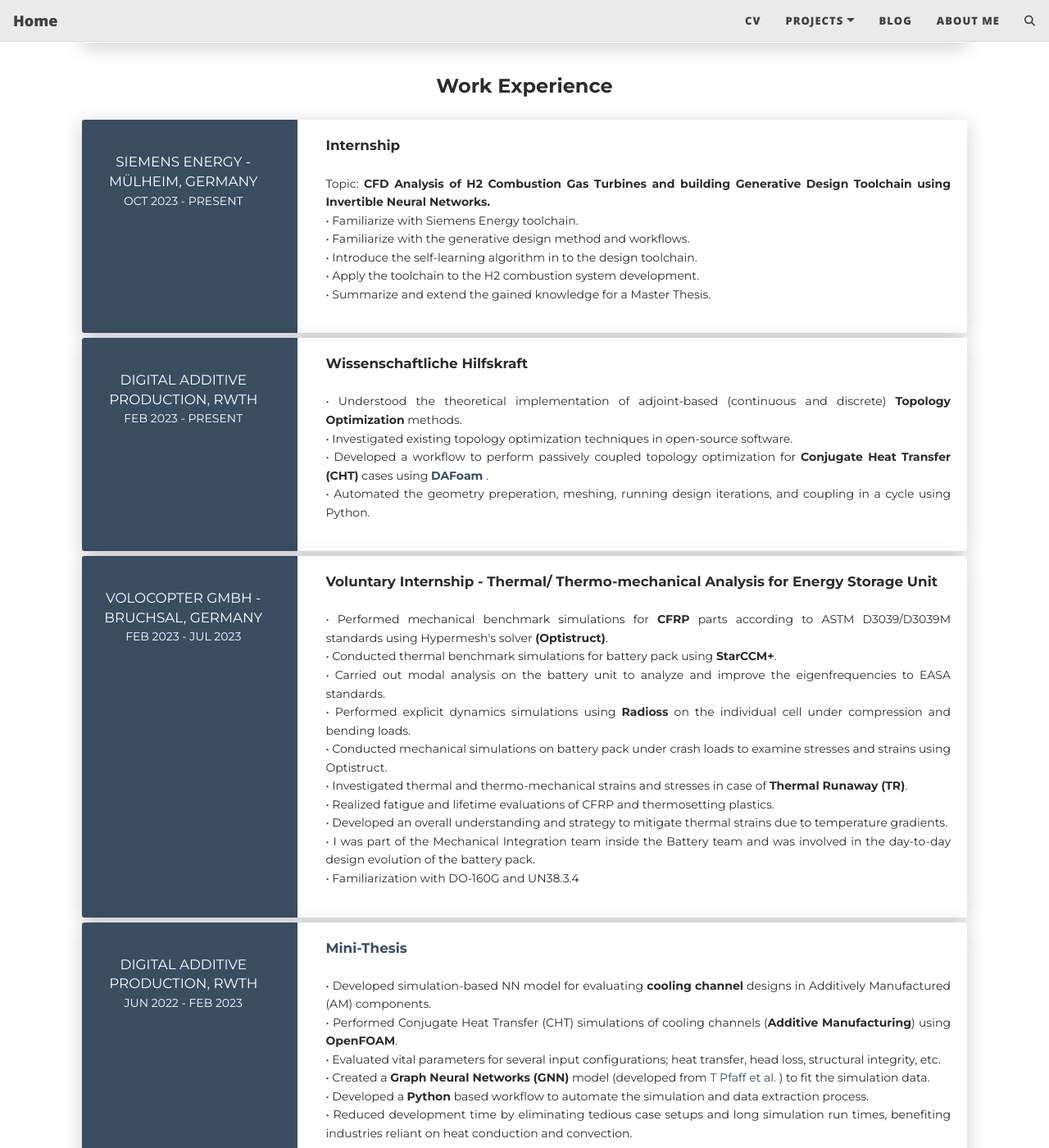
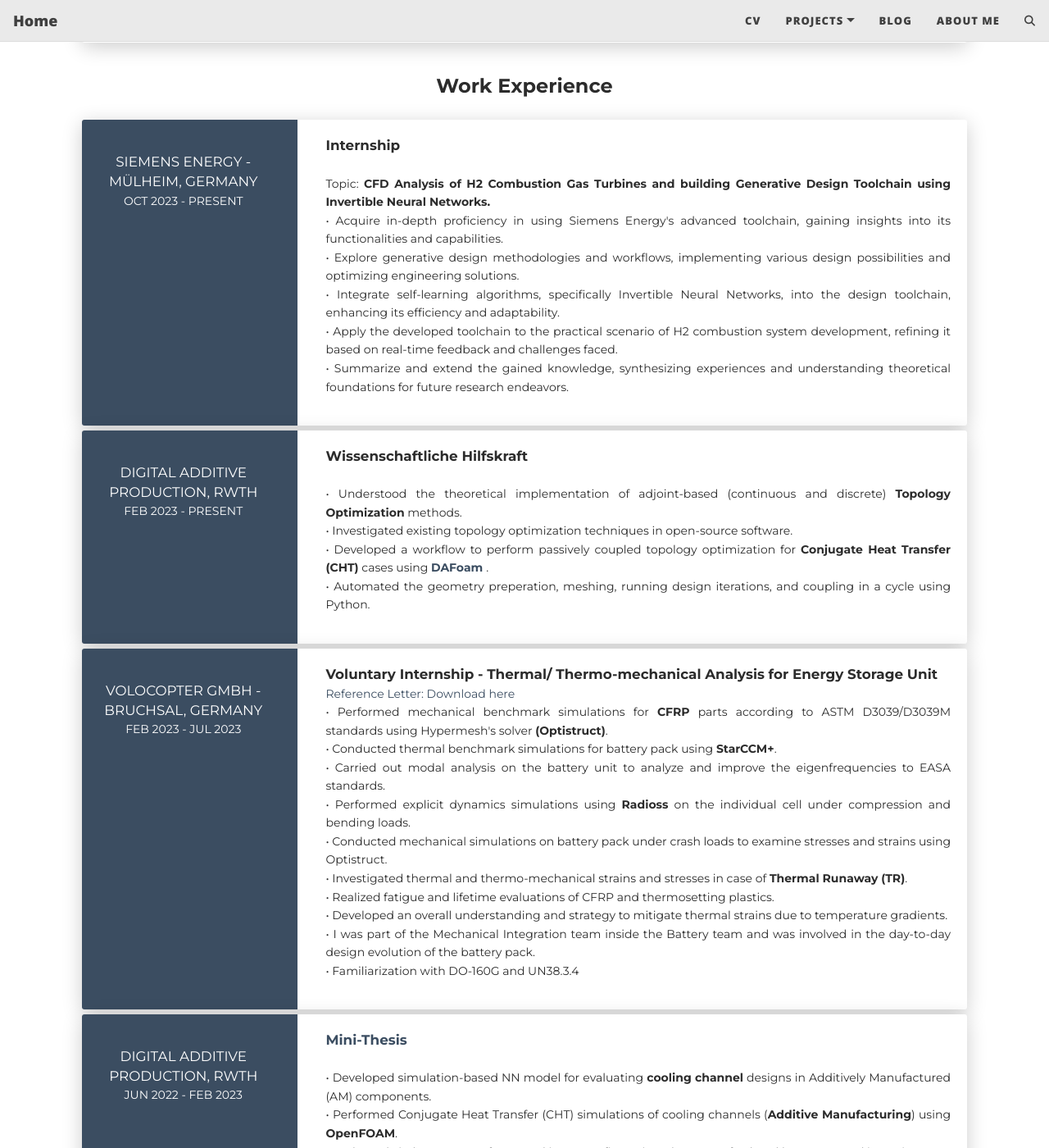
Before and after one commit to sreekar2858/sreekar2858.github.io, a Jekyll site: the page built from cv.md, in a window 1280 px wide and 1400 px high, scrolled down 929 px. Shown: the whole window at 82% size. Built offline with Jekyll 4.4.1, drawn with Linux system fonts in a browser that asks for light colours; nearby versions of some CDN libraries; comment, search, counter and statistics services are not loaded.

Commit message:
added skill evaluations and volocopter reference

```diff
--- a/cv.md
+++ b/cv.md
@@ -109,11 +109,17 @@
             <div class="h5"><strong>Internship</strong></div>
             <p><br>
                 Topic: <strong>CFD Analysis of H2 Combustion Gas Turbines and building Generative Design Toolchain using Invertible Neural Networks.</strong><br>
-                • Familiarize with Siemens Energy toolchain.<br>
+                • Acquire in-depth proficiency in using Siemens Energy's advanced toolchain, gaining insights into its functionalities and capabilities.<br>
+                • Explore generative design methodologies and workflows, implementing various design possibilities and optimizing engineering solutions.<br>
+                • Integrate self-learning algorithms, specifically Invertible Neural Networks, into the design toolchain, enhancing its efficiency and adaptability.<br>
+                • Apply the developed toolchain to the practical scenario of H2 combustion system development, refining it based on real-time feedback and challenges faced.<br>
+                • Summarize and extend the gained knowledge, synthesizing experiences and understanding theoretical foundations for future research endeavors.<br>
+                <!-- • Familiarize with Siemens Energy toolchain.<br>
                 • Familiarize with the generative design method and workflows.<br>
                 • Introduce the self-learning algorithm in to the design toolchain.<br>
                 • Apply the toolchain to the H2 combustion system development.<br>
-                • Summarize and extend the gained knowledge for a Master Thesis.</p>
+                • Summarize and extend the gained knowledge for a Master Thesis. -->
+              </p>
           </div>
         </div>
       </div>
@@ -134,7 +140,8 @@
             • Understood the theoretical implementation of adjoint-based (continuous and discrete) <strong>Topology Optimization</strong> methods.<br>
             • Investigated existing topology optimization techniques in open-source software.<br>
             • Developed a workflow to perform passively coupled topology optimization for <strong>Conjugate Heat Transfer (CHT)</strong> cases using <strong><a href="https://dafoam.github.io/" target=_blank title="DAFoam ref"> DAFoam </a></strong>.<br>
-            • Automated the geometry preperation, meshing, running design iterations, and coupling in a cycle using Python.</p>
+            • Automated the geometry preperation, meshing, running design iterations, and coupling in a cycle using Python.
+            </p>
           </div>
         </div>
       </div>
@@ -151,7 +158,8 @@
         <div class="col-md-9" data-aos="fade-left" data-aos-offset="50" data-aos-duration="500">
           <div class="card-body">
             <div class="h5"><strong>Voluntary Internship - Thermal/ Thermo-mechanical Analysis for Energy Storage Unit</strong></div>
-            <p><br>
+            <p>
+            <a href= "/assets/pdf/Volocopter_Red.pdf" target=_blank title="Reference Letter">Reference Letter: Download here</a><br>
             • Performed mechanical benchmark simulations for <strong>CFRP</strong> parts according to ASTM D3039/D3039M standards using Hypermesh's solver <strong>(Optistruct)</strong>.<br>
             • Conducted thermal benchmark simulations for battery pack using <strong>StarCCM+</strong>.<br>
             • Carried out modal analysis on the battery unit to analyze and improve the eigenfrequencies to EASA standards.<br>
@@ -445,7 +453,7 @@
 
 <div class="section" id="skill">
   <div class="container">
-    <div class="h4 text-center mb-4 title">Professional Skills</div>
+    <div class="h4 text-center mb-4 title"><a href = "/assets/excel/Skill_Evaluation.xlsx" target=_blank title="Professional Skills">Professional Skills</a></div>
     <div class="card" data-aos="fade-up" data-aos-anchor-placement="top-bottom">
       <div class="card-body">
         <div class="row">
```
Also changed, not shown: 8 other files.
